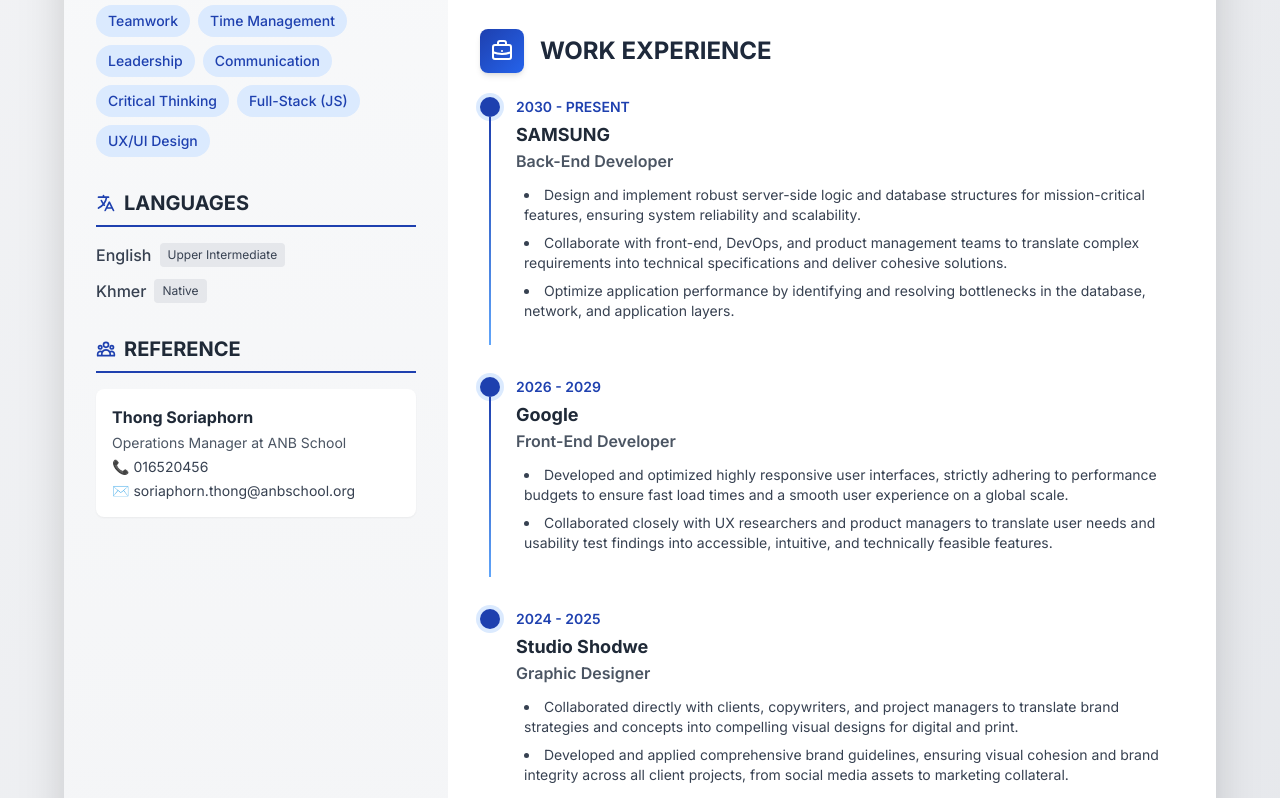
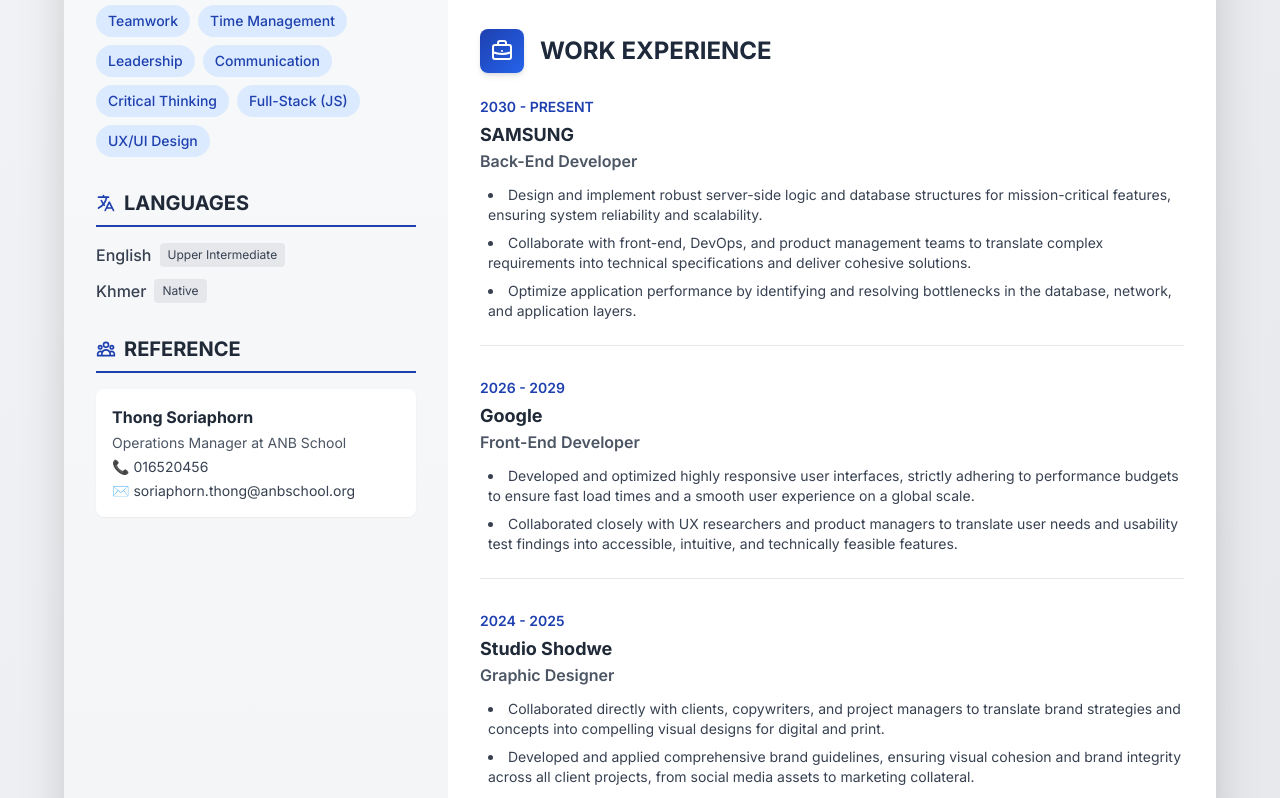
Before and after one commit to Monika-Phann/Personal-informaton, a website: page index.html in a window 1280 px wide. Shown: the part 591-1389 px from the top of the page. Drawn offline with nearby package versions, Linux system fonts and the light colour scheme.

Commit message:
detele slidebar timeline

```diff
--- a/index.html
+++ b/index.html
@@ -195,13 +195,8 @@
                     </div>
 
                     <div class="space-y-6 sm:space-y-8">
-                        <!-- Timeline Item 1 -->
-                        <div class="flex group">
-                            <div class="flex flex-col items-center mr-4">
-                                <div class="flex-shrink-0 w-4 h-4 sm:w-5 sm:h-5 rounded-full bg-blue-800 ring-4 ring-blue-100 group-hover:ring-blue-200 transition-all"></div>
-                                <div class="w-0.5 h-full timeline-line"></div>
-                            </div>
-                            <div class="pb-6 flex-1">
+                        <!-- Experience Item 1 -->
+                        <div class="border-b border-gray-200 pb-6">
                             <p class="font-semibold text-blue-800 text-xs sm:text-sm mb-1">2030 - PRESENT</p>
                             <h3 class="text-base sm:text-lg font-bold text-gray-800">SAMSUNG</h3>
                             <p class="text-sm sm:text-base font-semibold text-gray-600 mb-3">Back-End Developer</p>
@@ -211,15 +206,9 @@
                                 <li>Optimize application performance by identifying and resolving bottlenecks in the database, network, and application layers.</li>
                             </ul>
                         </div>
-                        </div>
 
-                        <!-- Timeline Item 2 -->
-                        <div class="flex group">
-                            <div class="flex flex-col items-center mr-4">
-                                <div class="flex-shrink-0 w-4 h-4 sm:w-5 sm:h-5 rounded-full bg-blue-800 ring-4 ring-blue-100 group-hover:ring-blue-200 transition-all"></div>
-                                <div class="w-0.5 h-full timeline-line"></div>
-                            </div>
-                            <div class="pb-6 flex-1">
+                        <!-- Experience Item 2 -->
+                        <div class="border-b border-gray-200 pb-6">
                             <p class="font-semibold text-blue-800 text-xs sm:text-sm mb-1">2026 - 2029</p>
                             <h3 class="text-base sm:text-lg font-bold text-gray-800">Google</h3>
                             <p class="text-sm sm:text-base font-semibold text-gray-600 mb-3">Front-End Developer</p>
@@ -228,14 +217,9 @@
                                 <li>Collaborated closely with UX researchers and product managers to translate user needs and usability test findings into accessible, intuitive, and technically feasible features.</li>
                             </ul>
                         </div>
-                        </div>
 
-                        <!-- Timeline Item 3 -->
-                        <div class="flex group">
-                            <div class="flex flex-col items-center mr-4">
-                                <div class="flex-shrink-0 w-4 h-4 sm:w-5 sm:h-5 rounded-full bg-blue-800 ring-4 ring-blue-100 group-hover:ring-blue-200 transition-all"></div>
-                            </div>
-                            <div class="flex-1">
+                        <!-- Experience Item 3 -->
+                        <div class="pb-2">
                             <p class="font-semibold text-blue-800 text-xs sm:text-sm mb-1">2024 - 2025</p>
                             <h3 class="text-base sm:text-lg font-bold text-gray-800">Studio Shodwe</h3>
                             <p class="text-sm sm:text-base font-semibold text-gray-600 mb-3">Graphic Designer</p>
@@ -243,7 +227,6 @@
                                 <li>Collaborated directly with clients, copywriters, and project managers to translate brand strategies and concepts into compelling visual designs for digital and print.</li>
                                 <li>Developed and applied comprehensive brand guidelines, ensuring visual cohesion and brand integrity across all client projects, from social media assets to marketing collateral.</li>
                             </ul>
-                            </div>
                         </div>
                     </div>
                 </section>
```
Lines whose indentation alone changed are shown as unchanged.
